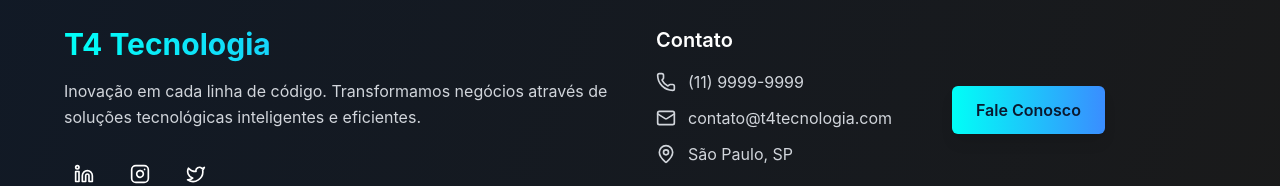
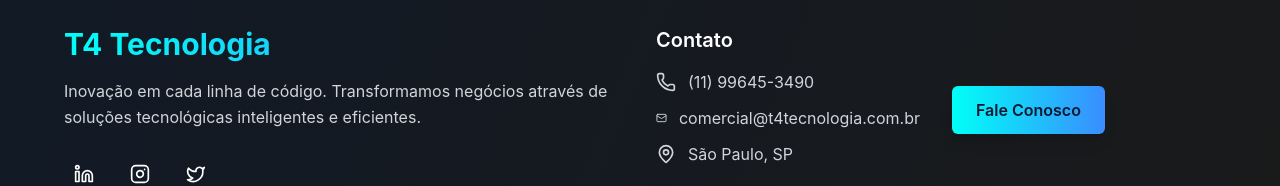
Before and after one commit to Thiago38almeida/T4Tecnologia, a Next.js app: page / in a window 1280 px wide. Shown: the part 2842-3028 px from the top of the page. Built offline with nearby package versions, Linux system fonts and the light colour scheme.

Commit message:
Update Footer.tsx
contatos

```diff
--- a/src/components/Footer.tsx
+++ b/src/components/Footer.tsx
@@ -50,11 +50,11 @@ export default function Footer() {
             <div className="space-y-3 text-gray-300">
               <div className="flex items-center gap-3">
                 <Phone className="w-5 h-5 text-primary-cyan" />
-                <span>(11) 9999-9999</span>
+                <span>(11) 99645-3490</span>
               </div>
               <div className="flex items-center gap-3">
                 <Mail className="w-5 h-5 text-primary-cyan" />
-                <span>contato@t4tecnologia.com</span>
+                <span>comercial@t4tecnologia.com.br</span>
               </div>
               <div className="flex items-center gap-3">
                 <MapPin className="w-5 h-5 text-primary-cyan" />
```
